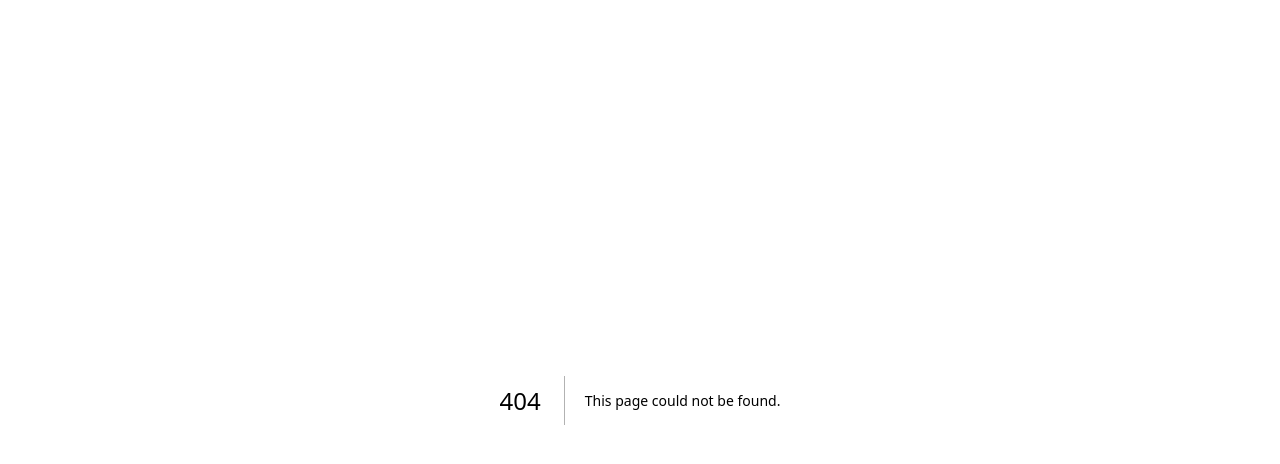
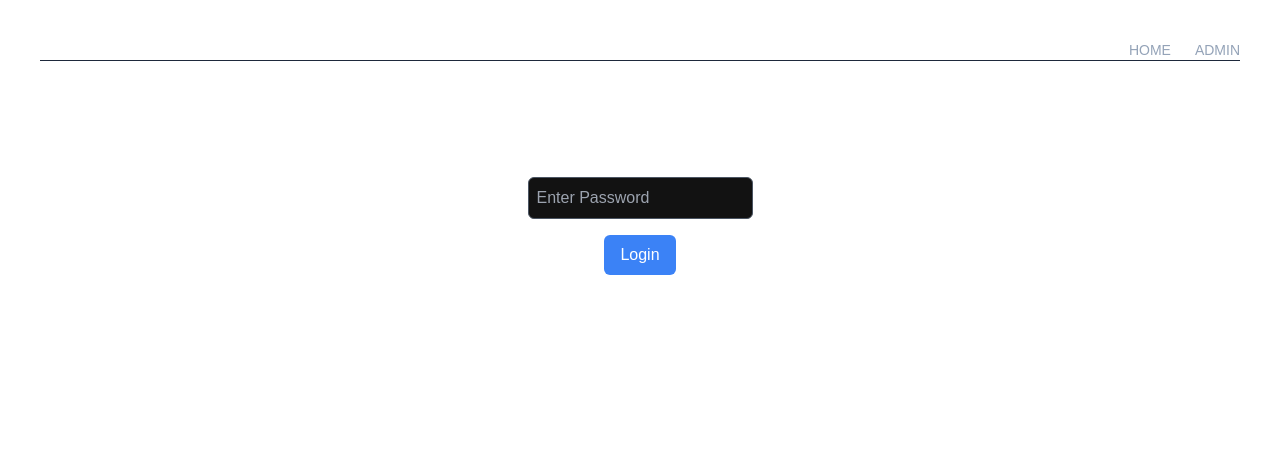
Before and after one commit to mmmnr10/Quiz, a Next.js app in the folder quiz-app/: page /admin/sign-in in a window 1280 px wide. Before the commit this address had no page. Shown: the top 464 px of the page. Built offline with nearby package versions, Linux system fonts and the light colour scheme.

Commit message:
added the admin page routing and main nav layout

```diff
--- /dev/null
+++ b/quiz-app/components/Layout.js
@@ -0,0 +1,12 @@
+import MainNav from './Main-nav';
+
+const Layout = ({ children }) => {
+  return (
+    <>
+      <MainNav />
+      <main className='container mx-auto p-4'>{children}</main>
+    </>
+  );
+};
+
+export default Layout;
--- /dev/null
+++ b/quiz-app/components/Main-nav.js
@@ -0,0 +1,51 @@
+'use client';
+import React, { useEffect, useState } from 'react';
+import { usePathname } from 'next/navigation';
+import { cn } from '../lib/utils';
+import Link from 'next/link';
+
+const links = [
+  {
+    title: 'Home',
+    href: '/',
+  },
+  {
+    title: 'Admin',
+    href: '/admin',
+  },
+];
+
+const MainNav = (className, ...props) => {
+  const pathname = usePathname(),
+    [isAuthenticated, setIsAuthenticated] = useState(false);
+
+  useEffect(() => {
+    if (typeof window !== 'undefined') {
+      setIsAuthenticated(localStorage.getItem('isAuthenticated') === 'true');
+    }
+  }, []);
+
+  console.log('pathnaem', pathname);
+
+  return (
+    <nav
+      className={cn('flex justify-end lg:space-x-6 m-10 border-b ', className)}
+      {...props}
+    >
+      {links.map((link) => (
+        <Link
+          key={link.href}
+          href={link.href}
+          className={cn(
+            'text-sm font-medium transition-colors hover:text-primnary uppercase',
+            pathname === link.href ? '' : 'text-muted-foreground'
+          )}
+        >
+          {link.title}
+        </Link>
+      ))}
+    </nav>
+  );
+};
+
+export default MainNav;
--- a/quiz-app/pages/_app.js
+++ b/quiz-app/pages/_app.js
@@ -1,18 +1,21 @@
-import "@/styles/globals.css";
-import { TriviaProvider } from "@/context/QuizContext";
-import { ThemeProvider } from "next-themes";
+import '../styles/globals.css';
+import { TriviaProvider } from '../context/QuizContext';
+import { ThemeProvider } from 'next-themes';
+import Layout from '../components/Layout';
 
 export default function App({ Component, pageProps }) {
   return (
     <ThemeProvider
       attribute={'class'}
-    defaultTheme="dark"
+      defaultTheme='dark'
       enableSystem
       disableTransitionOnChange
     >
       <TriviaProvider>
+        <Layout>
           <Component {...pageProps} />
+        </Layout>
       </TriviaProvider>
     </ThemeProvider>
-    )
+  );
 }
--- /dev/null
+++ b/quiz-app/pages/admin/admin-dashboard.js
@@ -0,0 +1,20 @@
+import { Button } from '../../components/ui/button';
+import React from 'react';
+
+const AdminDashboard = () => {
+  return (
+    <div>
+      <Button
+        variant='destructive'
+        onClick={() => {
+          localStorage.removeItem('isAuthenticated');
+          window.location.href = '/';
+        }}
+      >
+        Signout
+      </Button>
+    </div>
+  );
+};
+
+export default AdminDashboard;
--- /dev/null
+++ b/quiz-app/pages/admin/index.js
@@ -0,0 +1,29 @@
+'use client';
+import { useEffect, useState } from 'react';
+import { useRouter } from 'next/navigation';
+import AdminDashboard from './admin-dashboard';
+import LoginPage from './sign-in';
+
+export default function AdminLayout() {
+  const [isAuthenticated, setIsAuthenticated] = useState(false);
+  const router = useRouter();
+
+  useEffect(() => {
+    if (typeof window !== 'undefined') {
+      const authStatus = localStorage.getItem('isAuthenticated') === 'true';
+      setIsAuthenticated(authStatus);
+
+      if (!authStatus) {
+        router.push('/admin');
+      }
+    }
+  }, []);
+
+  return (
+    <div className='flex flex-col'>
+      <div className='flex-1 space-y-4 p-8 pt-6 container mx-auto'>
+        {isAuthenticated ? <AdminDashboard /> : <LoginPage />}
+      </div>
+    </div>
+  );
+}
--- /dev/null
+++ b/quiz-app/pages/admin/sign-in.js
@@ -0,0 +1,37 @@
+'use client';
+import { useState } from 'react';
+import { useRouter } from 'next/navigation';
+
+const SignIn = () => {
+  const [password, setPassword] = useState(''),
+    router = useRouter();
+
+  const handleLogin = () => {
+    if (password === 'admin123') {
+      localStorage.setItem('isAuthenticated', 'true');
+      router.push('/admin/admin-dashboard');
+    } else {
+      alert('Incorrect password!');
+    }
+  };
+
+  return (
+    <main className='flex flex-col items-center justify-center  text-white'>
+      <h1 className='text-3xl font-bold mb-6'>Admin Login</h1>
+      <input
+        type='password'
+        className='p-2 border border-gray-600 rounded-md text-white'
+        placeholder='Enter Password'
+        value={password}
+        onChange={(e) => setPassword(e.target.value)}
+      />
+      <button
+        onClick={handleLogin}
+        className='mt-4 px-4 py-2 bg-blue-500 rounded-md hover:bg-blue-600'
+      >
+        Login
+      </button>
+    </main>
+  );
+};
+export default SignIn;
--- a/quiz-app/pages/loading.js
+++ b/quiz-app/pages/loading.js
@@ -1,5 +1,5 @@
 import React from 'react';
-import Loader from '@/styles/loader.gif';
+import Loader from '../styles/loader.gif';
 import Image from 'next/image';
 
 const LoadingPage = () => {
```
Also changed, not shown: quiz-app/components/ui/button.jsx (+32 -29 lines), quiz-app/components.json. Lines whose indentation alone changed are shown as unchanged.
